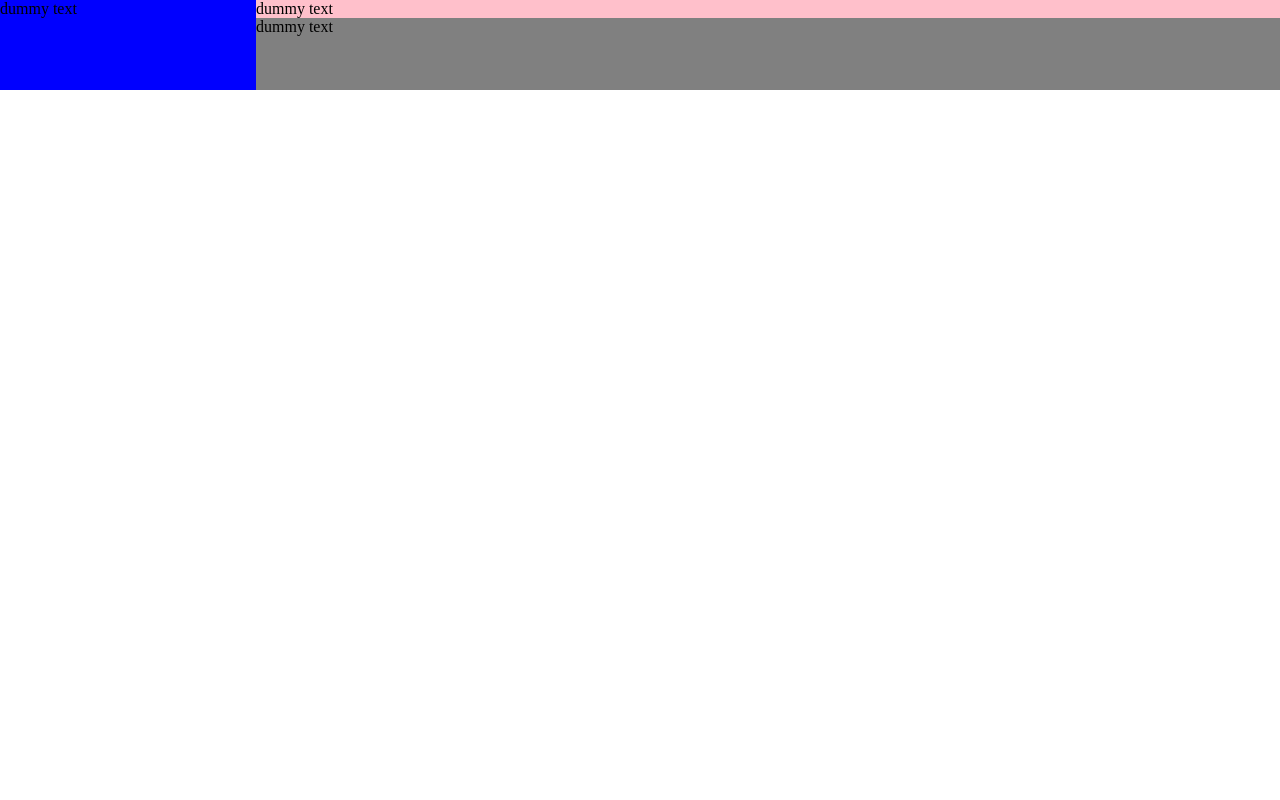
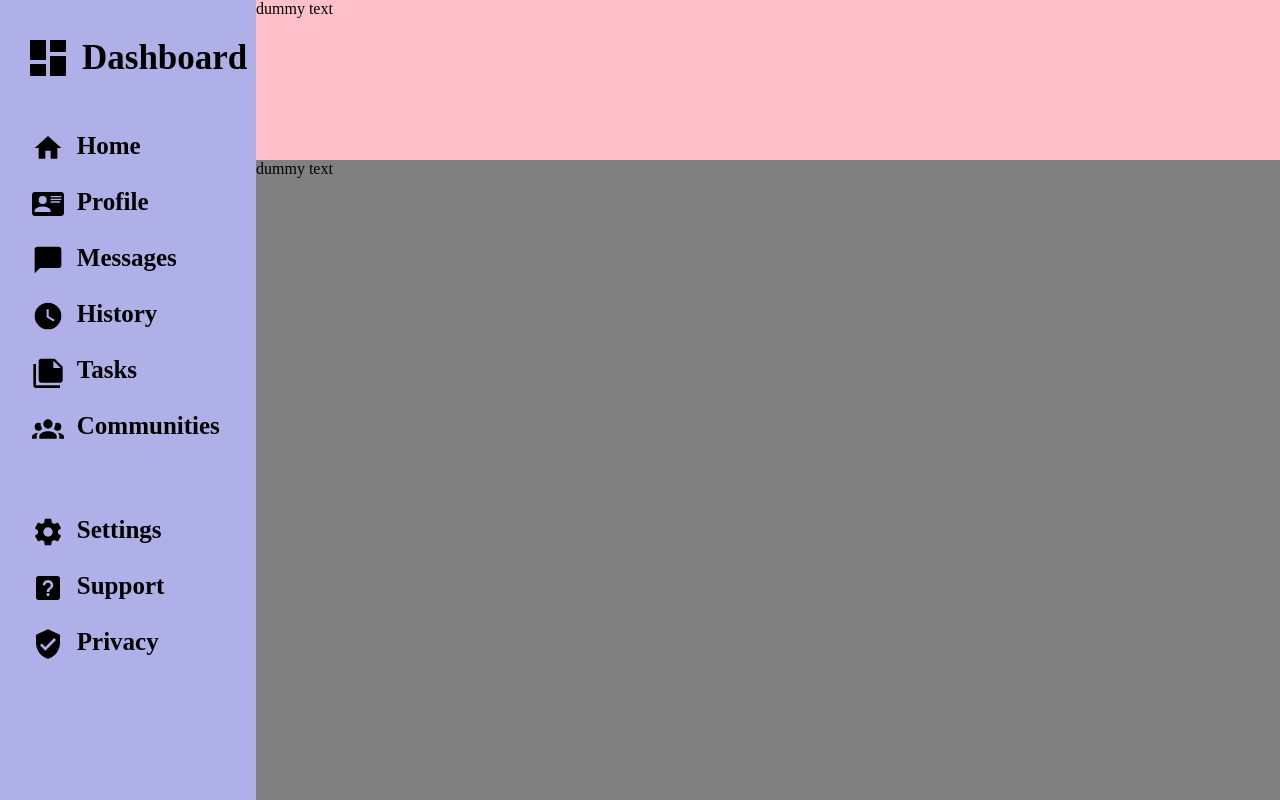
Before and after one commit to gwolanski/admin-dashboard, a plain HTML site: page index.html in a window 1280 px wide. Drawn offline with Linux system fonts and the light colour scheme.

Commit message:
Completed sidebar layout

```diff
--- a/index.html
+++ b/index.html
@@ -13,7 +13,53 @@
             dummy text
         </div>
         <div class="sidebar">
-            dummy text
+            <div class="side-main">
+                <div class="side-top">
+                    <img src="images/view-dashboard.svg" alt="dashboard icon" class="logo">
+                    <div class="name">Dashboard</div>
+                </div>
+                <ul class="navigation">
+                    <li class="nav-line">
+                        <img src="images/home.svg" alt="house icon" class="nav-svg">
+                        <div class="nav-word">Home</div>
+                    </li>
+                    <li class="nav-line">
+                        <img src="images/card-account-details.svg" alt="profile card icon" class="nav-svg">
+                        <div class="nav-word">Profile</div>
+                    </li>
+                    <li class="nav-line">
+                        <img src="images/message.svg" alt="chat message icon" class="nav-svg">
+                        <div class="nav-word">Messages</div>
+                    </li>
+                    <li class="nav-line">
+                        <img src="images/clock.svg" alt="clock icon" class="nav-svg">
+                        <div class="nav-word">History</div>
+                    </li>
+                    <li class="nav-line">
+                        <img src="images/note-multiple.svg" alt="task notes icon" class="nav-svg">
+                        <div class="nav-word">Tasks</div>
+                    </li>
+                    <li class="nav-line">
+                        <img src="images/account-group.svg" alt="group of people icon" class="nav-svg">
+                        <div class="nav-word">Communities</div>
+                    </li>
+                </ul>
+                <ul class="navigation">
+                    <li class="nav-line">
+                        <img src="images/cog.svg" alt="cog icon" class="nav-svg">
+                        <div class="nav-word">Settings</div>
+                    </li>
+                    <li class="nav-line">
+                        <img src="images/help-box.svg" alt="question icon" class="nav-svg">
+                        <div class="nav-word">Support</div>
+                    </li>
+                    <li class="nav-line">
+                        <img src="images/shield-check.svg" alt="shield icon" class="nav-svg">
+                        <div class="nav-word">Privacy</div>
+                    </li>
+                </ul>
+
+            </div>
         </div>
         <div class="main-content">
             dummy text
--- a/style.css
+++ b/style.css
@@ -4,10 +4,16 @@
     gap: 0;
 }
 
+body,
+html {
+    height: 100%;
+}
+
 .container {
     display: grid;
     grid-template-columns: 1fr 4fr;
     grid-template-rows: 1fr 4fr;
+    height: 100%
 }
 
 .header {
@@ -16,9 +22,45 @@
 }
 
 .sidebar {
-    background-color: blue;
+    background-color: rgb(176, 176, 232);
     grid-column: 1 / 2;
     grid-row: 1 / 3;
+}
+
+.side-main {
+    display: grid;
+    grid-template-rows: 1fr 4fr 2fr;
+    gap: 3rem;
+    font-size: 25px;
+    font-weight: bold;
+}
+
+.side-top {
+    margin-left: 1.5rem;
+    margin-top: 2rem;
+    display: grid;
+    grid-template-columns: 1fr 3fr;
+    align-items: center;
+    font-size: 35px;
+}
+
+.logo {
+    height: 3rem;
+}
+
+.nav-svg {
+    height: 2rem;
+}
+
+.nav-line {
+    display: grid;
+    grid-template-columns: 1fr 4fr;
+    margin-left: 2rem;
+    margin-bottom: 1.5rem;
+}
+
+.navigation {
+    gap: 1rem;
 }
 
 .main-content {
```
Also changed, not shown: images/account-group.svg (added), images/card-account-details.svg (added), images/clock.svg (added), images/cog.svg (added), images/help-box.svg (added), images/home.svg (added), images/message.svg (added), images/note-multiple.svg (added), images/shield-check.svg (added), images/view-dashboard.svg (added).
